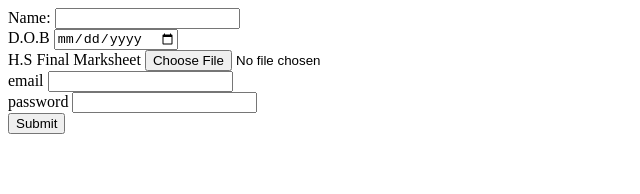
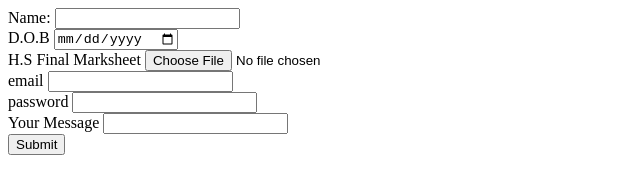
Before and after one commit to Niranjali03/cv, a plain HTML site: page entry to myspace.html in a window 1280 px wide. Shown: the whole page, without its empty margins (0-640 px from the left). Drawn offline with Linux system fonts and the light colour scheme.

Commit message:
Update entry to myspace.html

```diff
--- a/entry to myspace.html
+++ b/entry to myspace.html
@@ -18,7 +18,8 @@
         <input type="email"><br>
         <label>password</label>
         <input type="password"><br>
-
+        <label>Your Message</label>
+        <input type="text"><br>
         <input type="Submit">
 
     </form>
```
